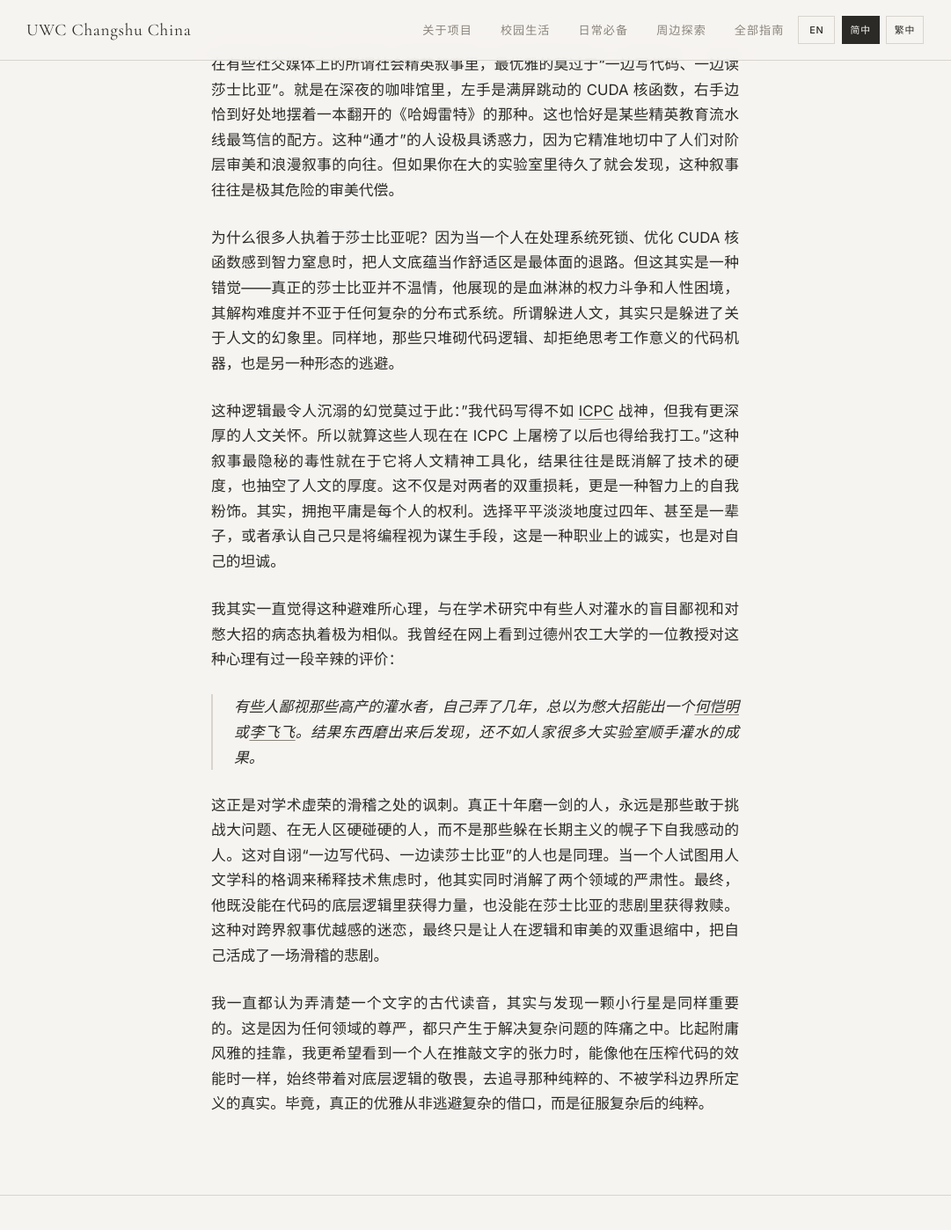
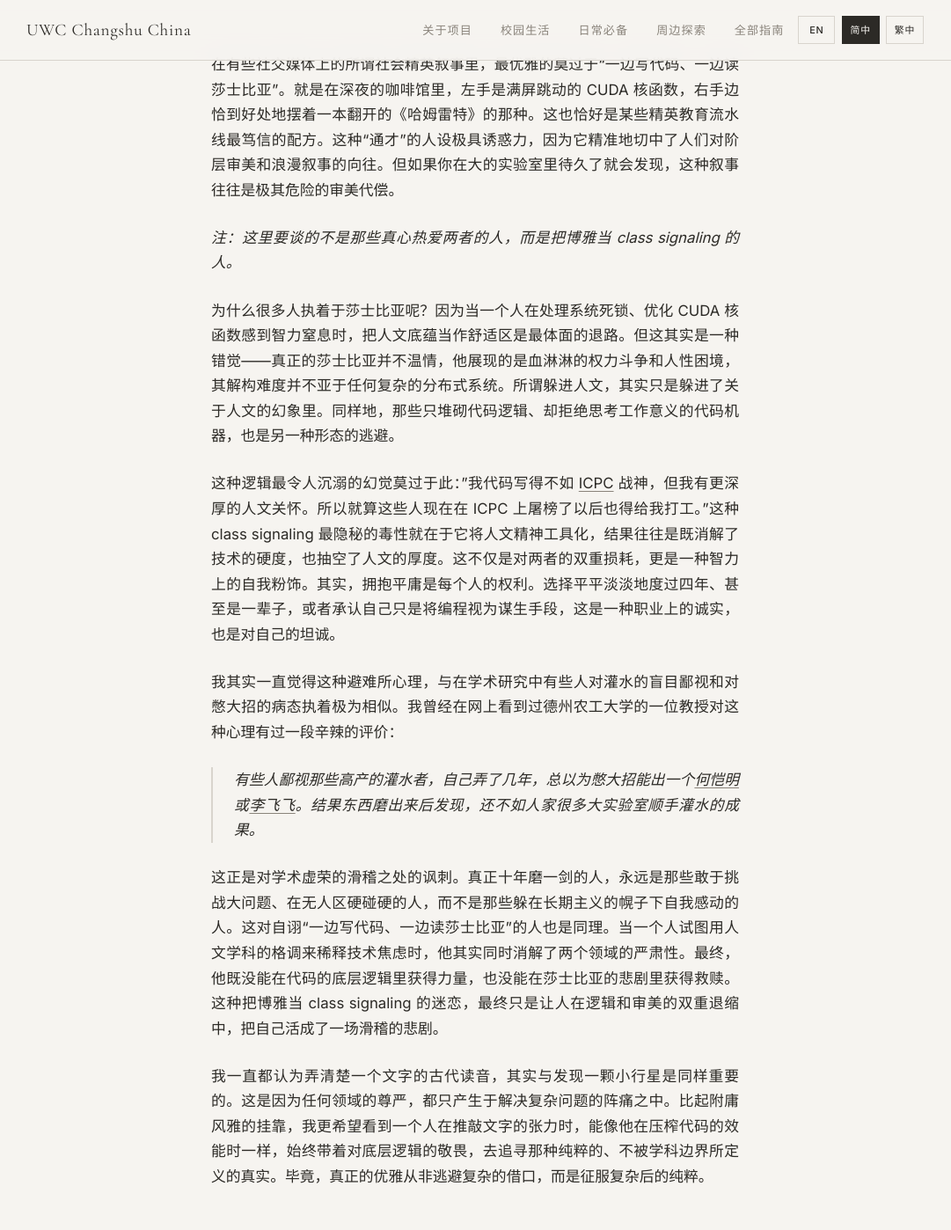
Before and after one commit to United-World-College/UWC-Survival-Guide, a Jekyll site: the page built from website/_guides/chinese/aesthetic-illusion-CN.md, in a window 1280 px wide and 1400 px high, scrolled down 675 px. Shown: the whole window at 88% size, without its empty margins (100-1181 px from the left). Built offline with Jekyll 4.4.1, drawn with Linux system fonts in a browser that asks for light colours.

Commit message:
style: anchor aesthetic illusion essay around class signaling thesis

```diff
--- a/website/_guides/chinese/aesthetic-illusion-CN.md
+++ b/website/_guides/chinese/aesthetic-illusion-CN.md
@@ -17,14 +17,16 @@ updated: 2026-04-15
 
 在有些社交媒体上的所谓社会精英叙事里，最优雅的莫过于“一边写代码、一边读莎士比亚”。就是在深夜的咖啡馆里，左手是满屏跳动的 CUDA 核函数，右手边恰到好处地摆着一本翻开的《哈姆雷特》的那种。这也恰好是某些精英教育流水线最笃信的配方。这种“通才”的人设极具诱惑力，因为它精准地切中了人们对阶层审美和浪漫叙事的向往。但如果你在大的实验室里待久了就会发现，这种叙事往往是极其危险的审美代偿。
 
+*注：这里要谈的不是那些真心热爱两者的人，而是把博雅当 class signaling 的人。*
+
 为什么很多人执着于莎士比亚呢？因为当一个人在处理系统死锁、优化 CUDA 核函数感到智力窒息时，把人文底蕴当作舒适区是最体面的退路。但这其实是一种错觉——真正的莎士比亚并不温情，他展现的是血淋淋的权力斗争和人性困境，其解构难度并不亚于任何复杂的分布式系统。所谓躲进人文，其实只是躲进了关于人文的幻象里。同样地，那些只堆砌代码逻辑、却拒绝思考工作意义的代码机器，也是另一种形态的逃避。
 
-这种逻辑最令人沉溺的幻觉莫过于此："我代码写得不如 [ICPC](https://en.wikipedia.org/wiki/International_Collegiate_Programming_Contest) 战神，但我有更深厚的人文关怀。所以就算这些人现在在 ICPC 上屠榜了以后也得给我打工。"这种叙事最隐秘的毒性就在于它将人文精神工具化，结果往往是既消解了技术的硬度，也抽空了人文的厚度。这不仅是对两者的双重损耗，更是一种智力上的自我粉饰。其实，拥抱平庸是每个人的权利。选择平平淡淡地度过四年、甚至是一辈子，或者承认自己只是将编程视为谋生手段，这是一种职业上的诚实，也是对自己的坦诚。
+这种逻辑最令人沉溺的幻觉莫过于此："我代码写得不如 [ICPC](https://en.wikipedia.org/wiki/International_Collegiate_Programming_Contest) 战神，但我有更深厚的人文关怀。所以就算这些人现在在 ICPC 上屠榜了以后也得给我打工。"这种 class signaling 最隐秘的毒性就在于它将人文精神工具化，结果往往是既消解了技术的硬度，也抽空了人文的厚度。这不仅是对两者的双重损耗，更是一种智力上的自我粉饰。其实，拥抱平庸是每个人的权利。选择平平淡淡地度过四年、甚至是一辈子，或者承认自己只是将编程视为谋生手段，这是一种职业上的诚实，也是对自己的坦诚。
 
 我其实一直觉得这种避难所心理，与在学术研究中有些人对灌水的盲目鄙视和对憋大招的病态执着极为相似。我曾经在网上看到过德州农工大学的一位教授对这种心理有过一段辛辣的评价：
 
 > 有些人鄙视那些高产的灌水者，自己弄了几年，总以为憋大招能出一个[何恺明](https://en.wikipedia.org/wiki/Kaiming_He)或[李飞飞](https://en.wikipedia.org/wiki/Fei-Fei_Li)。结果东西磨出来后发现，还不如人家很多大实验室顺手灌水的成果。
 
-这正是对学术虚荣的滑稽之处的讽刺。真正十年磨一剑的人，永远是那些敢于挑战大问题、在无人区硬碰硬的人，而不是那些躲在长期主义的幌子下自我感动的人。这对自诩“一边写代码、一边读莎士比亚”的人也是同理。当一个人试图用人文学科的格调来稀释技术焦虑时，他其实同时消解了两个领域的严肃性。最终，他既没能在代码的底层逻辑里获得力量，也没能在莎士比亚的悲剧里获得救赎。这种对跨界叙事优越感的迷恋，最终只是让人在逻辑和审美的双重退缩中，把自己活成了一场滑稽的悲剧。
+这正是对学术虚荣的滑稽之处的讽刺。真正十年磨一剑的人，永远是那些敢于挑战大问题、在无人区硬碰硬的人，而不是那些躲在长期主义的幌子下自我感动的人。这对自诩“一边写代码、一边读莎士比亚”的人也是同理。当一个人试图用人文学科的格调来稀释技术焦虑时，他其实同时消解了两个领域的严肃性。最终，他既没能在代码的底层逻辑里获得力量，也没能在莎士比亚的悲剧里获得救赎。这种把博雅当 class signaling 的迷恋，最终只是让人在逻辑和审美的双重退缩中，把自己活成了一场滑稽的悲剧。
 
 我一直都认为弄清楚一个文字的古代读音，其实与发现一颗小行星是同样重要的。这是因为任何领域的尊严，都只产生于解决复杂问题的阵痛之中。比起附庸风雅的挂靠，我更希望看到一个人在推敲文字的张力时，能像他在压榨代码的效能时一样，始终带着对底层逻辑的敬畏，去追寻那种纯粹的、不被学科边界所定义的真实。毕竟，真正的优雅从非逃避复杂的借口，而是征服复杂后的纯粹。
```
Also changed, not shown: website/_guides/chinese/aesthetic-illusion-TW.md (+4 -2 lines), website/_guides/default/aesthetic-illusion.md (+4 -2 lines).
